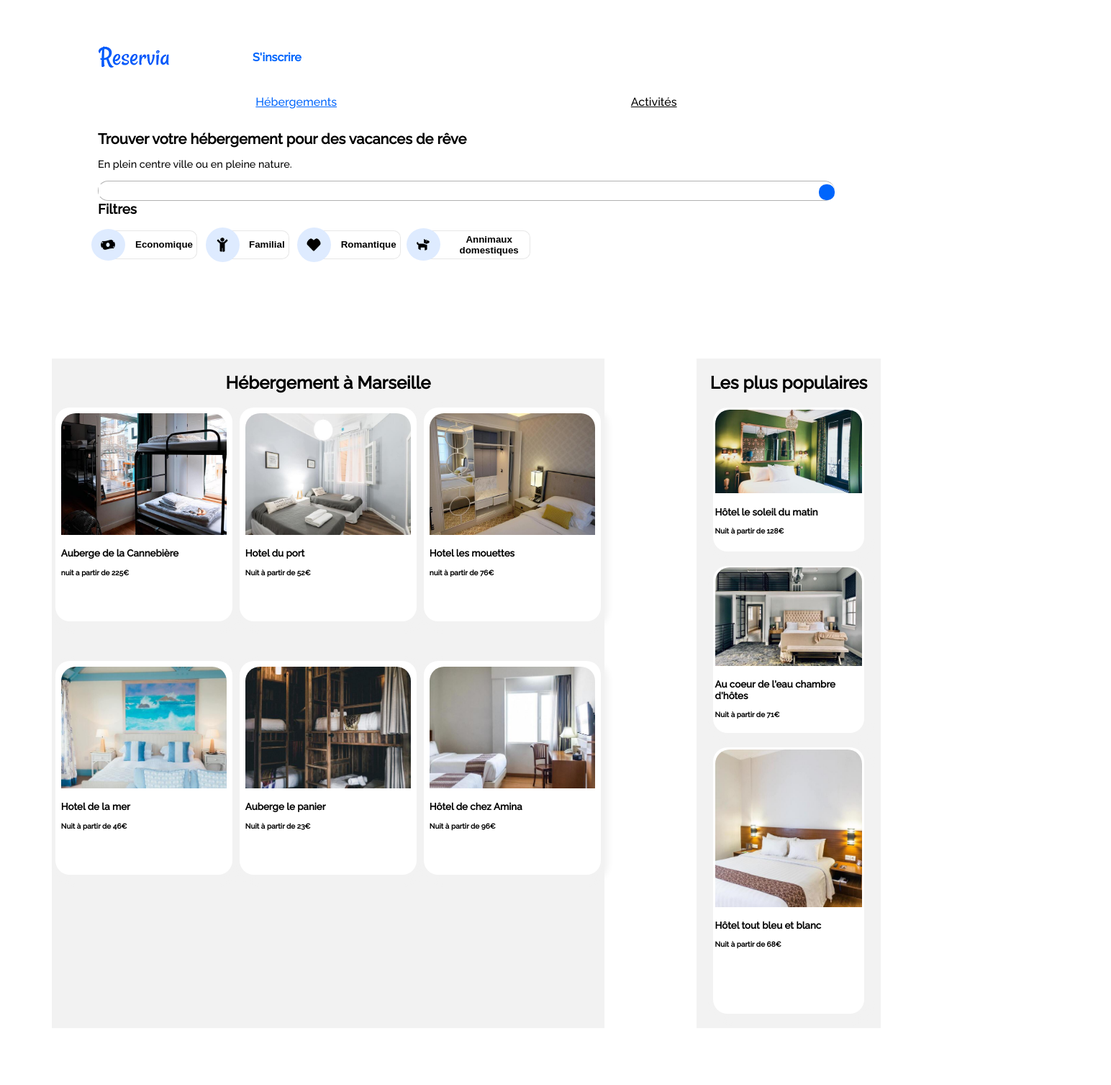
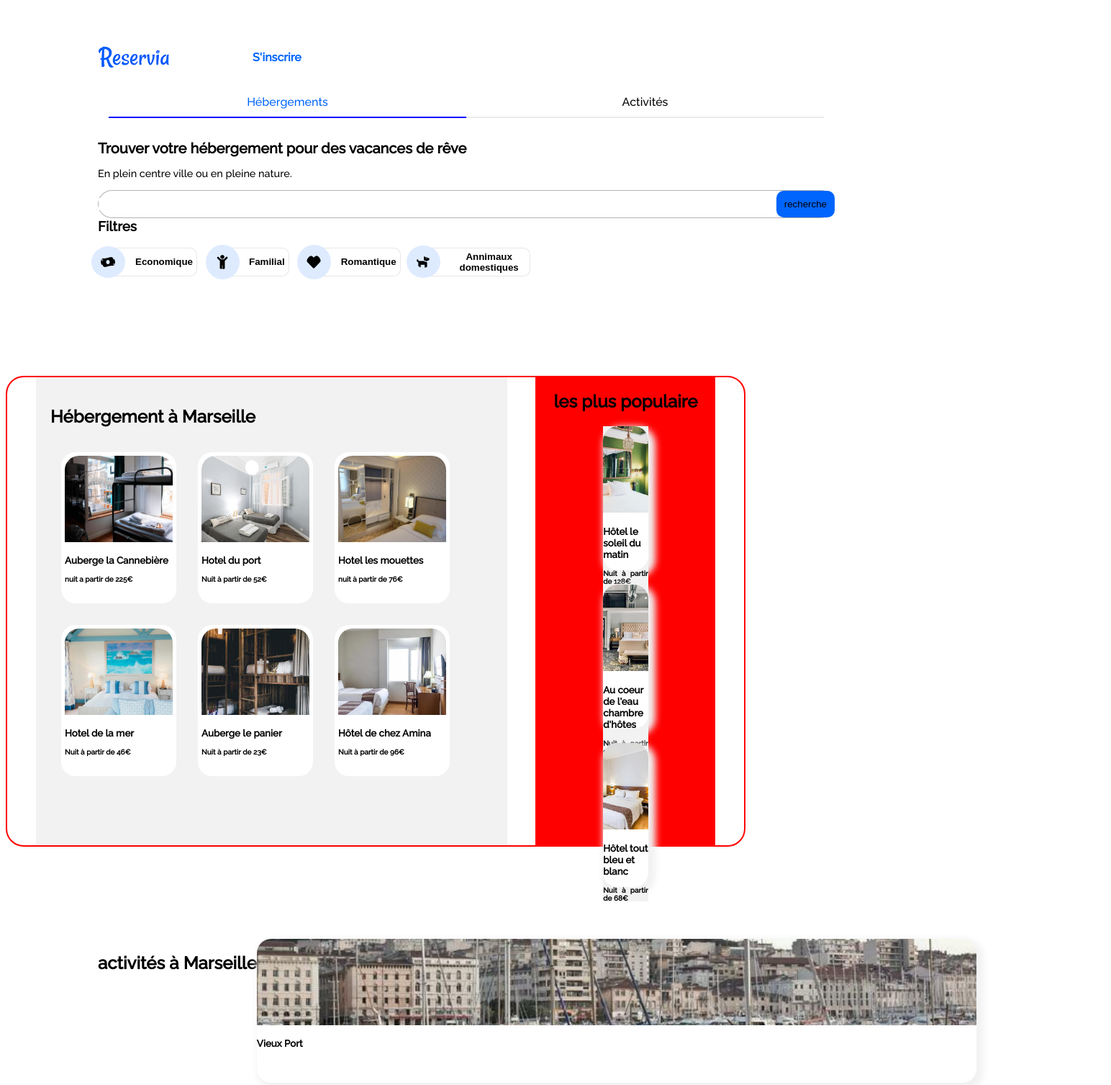
Before and after one commit to kevin63120/KevinDOBLER_2_07122020, a plain HTML site: page index.html in a window 1280 px wide. Shown: the part 80-1587 px from the top of the page at 72% size, 1544 px wide, since content can reach past the window. Drawn offline with Linux system fonts and the light colour scheme.

Commit message:
avant merge

```diff
--- a/index.html
+++ b/index.html
@@ -53,7 +53,7 @@
                     <section id="hebergement">
                         <h2>Hébergement à Marseille </h2>
                         <div class="carteContainer">
-                            <article class="carte"><a href=""><img src="image site\Projet 2 - Reservia\images\hebergements\4_small\marcus-loke-WQJvWU_HZFo-unsplash.jpg" class="carteImage" alt="vue d'une chambre avec lit " ><h3>Auberge de la Cannebière</h3><p>nuit a partir de 225€</p><img src="" alt=""></a></article>
+                            <article class="carte"><a href=""><img src="image site\Projet 2 - Reservia\images\hebergements\4_small\marcus-loke-WQJvWU_HZFo-unsplash.jpg" class="carteImage" alt="vue d'une chambre avec lit " ><h3>Auberge la Cannebière</h3><p>nuit a partir de 225€</p><img src="" alt=""></a></article>
 
                             <article class="carte"><a href=""><img src="image site\Projet 2 - Reservia\images\hebergements\4_small\fred-kleber-gTbaxaVLvsg-unsplash.jpg"class='carteImage' alt="vue d'une chambre avec lit"><h3>Hotel du port</h3><p>Nuit à partir de 52€</p></a></p></article>
 
@@ -65,16 +65,21 @@
 
                             <article class="carte"><a href=""><img src="image site\Projet 2 - Reservia\images\hebergements\4_small\febrian-zakaria-M6S1WvfW68A-unsplash.jpg" class='carteImage' alt="vue d'une chambre avec lit"><h3>Hôtel de chez Amina</h3><p>Nuit à partir de 96€</p></a></article>
                         </div>
-                </section>
-                <section id="mostPopular">
-                    <h2>Les plus populaires</h2>
-                    <div class="carteContainer">
-                        <article class="carte"><a href=""><img src="image site\Projet 2 - Reservia\images\hebergements\4_small\emile-guillemot-Bj_rcSC5XfE-unsplash.jpg" class='carteImage' alt="vue d'une chambre avec lit"><h3>Hôtel le soleil du matin</h3><p>Nuit à partir de 128€</p></a></article>
-                        <article class="carte"><a href=""><img src="image site\Projet 2 - Reservia\images\hebergements\4_small\aw-creative-VGs8z60yT2c-unsplash.jpg" class='carteImage' alt="vue d'une chambre avec lit"><h3>Au coeur de l'eau chambre d'hôtes</h3><p>Nuit à partir de 71€</p></a></article>
-                        <article class="carte"><a href=""><img src="image site\Projet 2 - Reservia\images\hebergements\4_small\febrian-zakaria-sjvU0THccQA-unsplash.jpg" class='carteImage' alt="vue d'une chambre avec lit"><h3>Hôtel tout bleu et blanc</h3><p>Nuit à partir de 68€</p></a></article>
+                    </section>
+                    <div class="mostContainer">
+
+                        <h2>les plus populaire</h2>
+                        <section id="mostPopular">
+
+                            <div class="carteContainer" >
+                                <article class="carte" class="mostPopularContainer"><a href=""><img src="image site\Projet 2 - Reservia\images\hebergements\4_small\emile-guillemot-Bj_rcSC5XfE-unsplash.jpg" class='carteImage' alt="vue d'une chambre avec lit"><h3>Hôtel le soleil du matin</h3><p>Nuit à partir de 128€</p></a></article>
+                                <article class="carte" class="mostPopularContainer"><a href=""><img src="image site\Projet 2 - Reservia\images\hebergements\4_small\aw-creative-VGs8z60yT2c-unsplash.jpg" class='carteImage' alt="vue d'une chambre avec lit"><h3>Au coeur de l'eau chambre d'hôtes</h3><p>Nuit à partir de 71€</p></a></article>
+                                <article class="carte" class="mostPopularContainer"><a href=""><img src="image site\Projet 2 - Reservia\images\hebergements\4_small\febrian-zakaria-sjvU0THccQA-unsplash.jpg" class='carteImage' alt="vue d'une chambre avec lit"><h3>Hôtel tout bleu et blanc</h3><p>Nuit à partir de 68€</p></a></article>
+                            </div>
+
+                        </section>
                     </div>
             </div>
-            </section>
             <section id="activites">
                 <h2 >activités à Marseille</h2>
                 <div class="carteContainer">
--- a/styles.css
+++ b/styles.css
@@ -33,14 +33,20 @@ header {
       display: flex;
       justify-content: space-around;
 }
+.select {
+      border-bottom: blue 2px solid;
+      height: 30px;
+      width: 100%;
+}
 
 a#activity {
       color: black;
       font-weight: 500;
+      border-bottom: rgba(0, 0, 0, 0.082) 2px solid;
 }
 a.select {
       color: #0065fc;
-    text-decoration-line: underline;
+      text-decoration: none;
 }
 
 h1 {
@@ -134,8 +140,8 @@ div h3 {
       font-weight: bold;
       height: 40px;
 }
-.labelFiltre:hover{
-    background-color:  #81b3fd;
+.labelFiltre:hover {
+      background-color: #81b3fd;
       box-shadow: rgba(236, 216, 186, 0.904) 4px 4px;
       border: double blue 4px;
 }
@@ -228,7 +234,7 @@ footer {
       img.butonImage {
             display: none;
       }
-    #recherhe {
+      #recherche {
             display: block;
       }
       .filterContainer {
@@ -250,26 +256,17 @@ footer {
       .carteContainer {
             display: flex;
             flex-direction: row;
-        justify-content: space-around;
             flex-wrap: wrap;
       }
       .carte {
-        width: 30%;
-        height: auto;
-        padding: 1%;
-
-        margin-bottom: 20px;
             background-color: white;
-
             box-shadow: #f2f2f2 5px 5px 10px 5px;
       }
+
       .carteImage {
             object-fit: cover;
-        width: 100%;
-        height: 60%;
 
             border: white 1px;
-
             border-top-right-radius: 20px;
             border-top-left-radius: 20px;
       }
@@ -283,35 +280,50 @@ footer {
       }
       .containerHebergement {
             display: flex;
-
+            border: red 2px solid;
+            border-radius: 25px;
+            height: 650px;
             flex-direction: row;
-        justify-content: space-around;
+            justify-content: space-evenly;
+            width: 80%;
+      }
+      h2 {
+            text-align: left;
       }
       #hebergement {
             display: flex;
             align-items: space-around;
             width: 60%;
-        padding: 0;
+            padding: 02%;
             background-color: #f2f2f2;
       }
+
       #hebergement .carte {
-        height: 40%;
+            width: 150px;
+            height: 200px;
+            margin: 15px;
+            padding: 5px;
       }
-    #mostPopular {
-        display: flex;
-        flex-direction: column;
-        padding: 0;
-        width: 20%;
-    }
-    #mostPopular .carteContainer {
+      .mostContainer {
             display: flex;
             flex-direction: column;
             align-items: center;
-        justify-content: center;
+            background-color: red;
+            width: 250px;
+      }
+      #mostPopular {
+            align-items: center;
+            padding: 0%;
+            width: 25%;
+      }
+      .mostPopularContainer {
+            display: flex;
+      }
+
+      #activites {
+            display: flex;
+            flex-direction: row;
             width: 100%;
-    }
-    #mostPopular .carteContainer .carte {
-        width: 80%;
       }
 
       footer {
```
Lines whose indentation alone changed are shown as unchanged.
